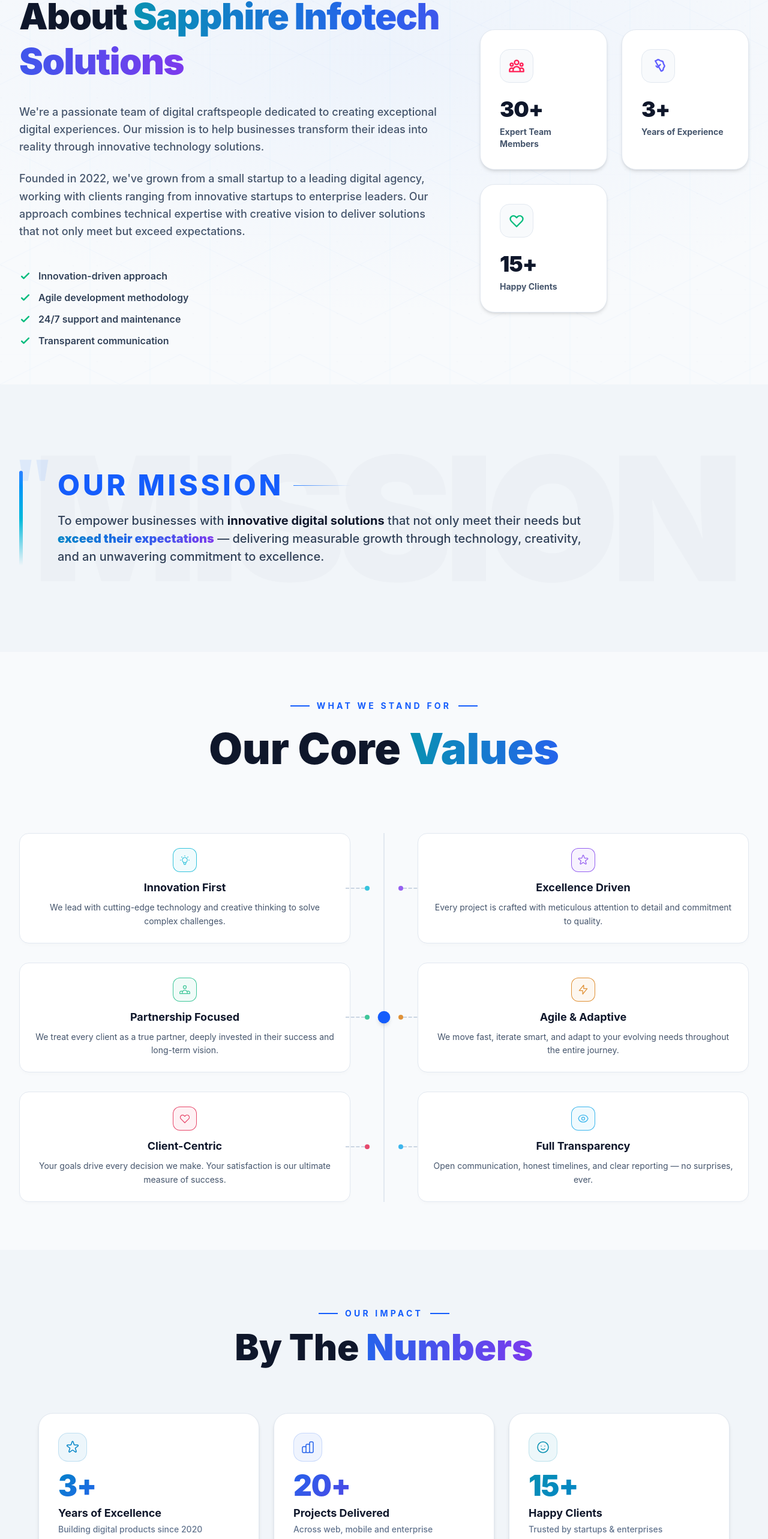
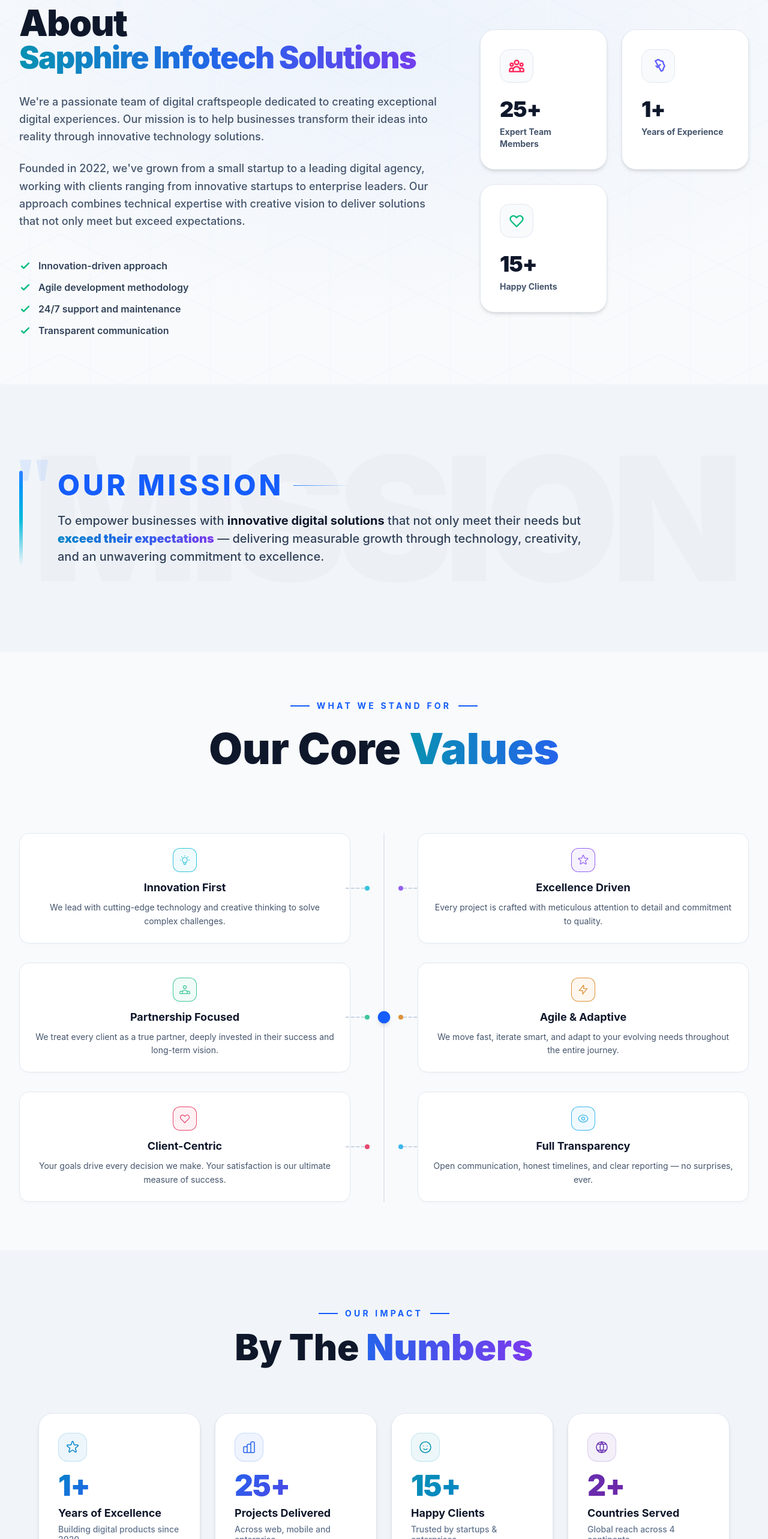
Before and after one commit to ranerucha26/frontend-project, a React (Vite) app: page /about in a window 1280 px wide. Shown: the part 159-2725 px from the top of the page at 60% size. Built offline with nearby package versions, Linux system fonts and the light colour scheme; no server answers.

Commit message:
UI edit code

```diff
--- a/src/components/About.jsx
+++ b/src/components/About.jsx
@@ -120,12 +120,20 @@ export default function About() {
             animate="visible"
             className="mb-12"
           >
-            <h1 className="text-5xl md:text-6xl font-extrabold tracking-tight">
-              <span className="text-white">About </span>
-              <span className="bg-gradient-to-r from-pink-500 via-rose-500 to-coral-500 bg-clip-text text-transparent">
-                Sapphire Infotech Solutions
-              </span>
-            </h1>
+          <h1 className="text-4xl md:text-5xl lg:text-6xl font-black leading-tight tracking-tight mb-8">
+          <span className="block text-slate-900">About</span>
+          <span
+             className="block"
+             style={{
+               backgroundImage: 'linear-gradient(to right, #0891B2, #2563EB, #7C3AED)',
+               WebkitBackgroundClip: 'text',
+               WebkitTextFillColor: 'transparent',
+               backgroundClip: 'text',
+                }}
+  >
+    Sapphire Infotech Solutions
+  </span>
+</h1>
           </motion.div>
 
           {/* Description */}
@@ -154,7 +162,7 @@ export default function About() {
             className="grid grid-cols-1 md:grid-cols-3 gap-6 mt-16"
           >
             <div className="p-6 rounded-2xl bg-gradient-to-br from-blue-900/30 to-cyan-900/20 border border-blue-800/30 backdrop-blur-sm">
-              <div className="text-4xl font-bold text-cyan-400 mb-2">3+</div>
+              <div className="text-4xl font-bold text-cyan-400 mb-2">1+</div>
               <div className="text-blue-200">Years Experience</div>
             </div>
 
--- a/src/components/CTA.jsx
+++ b/src/components/CTA.jsx
@@ -74,8 +74,8 @@ export default function CTA() {
   ]
 
   const stats = [
-    { number: '30+', label: 'Expert Team' },
-    { number: '3+', label: 'Years Experience' }
+    { number: '25+', label: 'Expert Team' },
+    { number: '1+', label: 'Years Experience' }
   ]
 
   return (
--- a/src/components/Hero.jsx
+++ b/src/components/Hero.jsx
@@ -253,6 +253,17 @@ export default function Hero() {
 
           {/* LEFT COLUMN ── Text Content Blocks */}
           <div className="flex flex-col text-left order-1 lg:order-1 max-w-xl pt-4 md:pt-0">
+            <motion.div
+  variants={fadeUp}
+  initial="hidden"
+  animate="visible"
+  custom={0}
+  className="mb-4"
+>
+  <div className="inline-flex items-center justify-center px-5 py-2 rounded-full border-2 border-cyan-200 bg-cyan-50 text-sky-800 font-bold uppercase tracking-wider shadow-sm">
+    Sapphire Infotech Solutions
+  </div>
+</motion.div>
             <motion.h1
               variants={fadeUp}
               initial="hidden"
--- a/src/components/ServicesPreview.jsx
+++ b/src/components/ServicesPreview.jsx
@@ -157,7 +157,7 @@ export default function ServicesPreview() {
     <section
       id="services"
       ref={ref}
-      className="relative py-24 bg-[#f8fafc] overflow-hidden scroll-mt-24"
+      className="relative pt-24 pb-8 bg-[#f8fafc] overflow-hidden scroll-mt-24"
     >
 
 
--- a/src/components/TeamSpotlight.jsx
+++ b/src/components/TeamSpotlight.jsx
@@ -8,7 +8,7 @@ export default function TeamSpotlight() {
   const isInView = useInView(ref, { once: true, amount: 0.1 })
 
   return (
-    <section ref={ref} className="relative pt-[60px] md:pt-[80px] pb-[100px] bg-[#f8fafc] overflow-hidden">
+    <section ref={ref} className="relative pt-[60px] md:pt-[80px] pb-[56px] bg-[#f8fafc] overflow-hidden">
       {/* Background Pattern */}
       <svg className="absolute inset-0 w-full h-full z-0 pointer-events-none" style={{ opacity: 0.06 }}>
         <defs>
--- a/src/components/TechStack.jsx
+++ b/src/components/TechStack.jsx
@@ -98,7 +98,7 @@ export default function TechStack() {
     <section
       ref={ref}
       className="relative py-24 bg-[#f8fafc] overflow-hidden"
-      style={{ paddingTop: '80px', paddingBottom: '80px' }}
+      style={{ paddingTop: '40px', paddingBottom: '80px' }}
     >
       {/* Subtle Animated Background Spheres */}
       <div className="absolute inset-0 pointer-events-none overflow-hidden">
--- a/src/pages/About.jsx
+++ b/src/pages/About.jsx
@@ -123,7 +123,7 @@ export default function About() {
   const statCards = [
     {
       id: 1,
-      number: '3+',
+      number: '1+',
       label: 'Years of Excellence',
       sublabel: 'Building digital products since 2020',
       icon: 'M11.049 2.927c.3-.921 1.603-.921 1.902 0l1.519 4.674a1 1 0 00.95.69h4.915c.969 0 1.371 1.24.588 1.81l-3.976 2.888a1 1 0 00-.363 1.118l1.518 4.674c.3.922-.755 1.688-1.538 1.118l-3.976-2.888a1 1 0 00-1.176 0l-3.976 2.888c-.783.57-1.838-.197-1.538-1.118l1.518-4.674a1 1 0 00-.363-1.118l-3.976-2.888c-.784-.57-.38-1.81.588-1.81h4.914a1 1 0 00.951-.69l1.519-4.674z',
@@ -136,7 +136,7 @@ export default function About() {
     },
     {
       id: 2,
-      number: '20+',
+      number: '25+',
       label: 'Projects Delivered',
       sublabel: 'Across web, mobile and enterprise',
       icon: 'M9 19v-6a2 2 0 00-2-2H5a2 2 0 00-2 2v6a2 2 0 002 2h2a2 2 0 002-2zm0 0V9a2 2 0 012-2h2a2 2 0 012 2v10m-6 0a2 2 0 002 2h2a2 2 0 002-2m0 0V5a2 2 0 012-2h2a2 2 0 012 2v14a2 2 0 01-2 2h-2a2 2 0 01-2-2z',
@@ -158,6 +158,19 @@ export default function About() {
       glow: 'rgba(8,145,178,0.08)',
       border: '#e2e8f0',
       hoverBorder: 'rgba(8,145,178,0.4)',
+      bar: 78,
+    },
+    {
+      id: 4,
+      number: '2+',
+      label: 'Countries Served',
+      sublabel: 'Global reach across 4 continents',
+      icon: 'M12 3a15.3 15.3 0 010 18m0-18a15.3 15.3 0 000 18M5.64 7h12.72M5.64 17h12.72M12 3a9 9 0 110 18 9 9 0 010-18z',
+      from: '#6830b0',
+      to: '#6c24a7',
+      glow: 'rgba(8,145,178,0.08)',
+      border: '#e2e8f0',
+      hoverBorder: 'rgba(131, 26, 196, 0.66)',
       bar: 78,
     },
 
@@ -251,9 +264,9 @@ export default function About() {
                 transition={{ duration: 0.8 }}
                 className="space-y-6"
               >
-                <h1 className="text-4xl md:text-5xl lg:text-6xl font-black leading-tight tracking-tight mb-8">
-                  <span className="text-slate-900">About </span>
-                  <span style={{
+                <h1 className="text-4xl md:text-5xl lg:text-6xl font-black leading-[1.05] tracking-tight mb-8">
+                  <span className="block text-slate-900">About</span>
+                  <span className="block whitespace-nowrap text-[0.8em] md:text-[0.84em]" style={{
                     backgroundImage: 'linear-gradient(to right, #0891B2, #2563EB, #7C3AED)',
                     WebkitBackgroundClip: 'text',
                     WebkitTextFillColor: 'transparent',
@@ -308,7 +321,7 @@ export default function About() {
                     </svg>
                   </div>
 
-                  <div className="relative z-10 text-4xl font-black text-slate-900 mb-2 tracking-tight">30+</div>
+                  <div className="relative z-10 text-4xl font-black text-slate-900 mb-2 tracking-tight">25+</div>
                   <div className="relative z-10 text-sm text-slate-600 font-bold">Expert Team Members</div>
                 </motion.div>
 
@@ -328,7 +341,7 @@ export default function About() {
                     </svg>
                   </div>
 
-                  <div className="relative z-10 text-4xl font-black text-slate-900 mb-2 tracking-tight">3+</div>
+                  <div className="relative z-10 text-4xl font-black text-slate-900 mb-2 tracking-tight">1+</div>
                   <div className="relative z-10 text-sm text-slate-600 font-bold">Years of Experience</div>
                 </motion.div>
 
@@ -549,7 +562,7 @@ export default function About() {
           </motion.div>
 
           {/* Stats grid */}
-          <div className="grid grid-cols-1 sm:grid-cols-2 lg:grid-cols-3 gap-6 max-w-6xl mx-auto">
+          <div className="grid grid-cols-1 sm:grid-cols-2 lg:grid-cols-4 gap-6 max-w-6xl mx-auto">
             {statCards.map((card, index) => (
               <motion.div
                 key={card.id}
@@ -625,7 +638,7 @@ export default function About() {
                 Founded in <span className="text-slate-900 font-bold">2022</span> by a group of passionate developers and designers, Sapphire Infotech Solutions began with a simple vision: to craft high-performance digital experiences that truly matter to the people who use them.
               </p>
               <p>
-                In just <span className="text-blue-600 font-bold">3+ years</span>, we've grown into a dynamic studio of <span className="text-slate-900 font-bold">30+ expert professionals</span> — developers, designers, and strategists — all united by an unwavering commitment to excellence and innovation.
+                In just <span className="text-blue-600 font-bold">1+ years</span>, we've grown into a dynamic studio of <span className="text-slate-900 font-bold">25+ expert professionals</span> — developers, designers, and strategists — all united by an unwavering commitment to excellence and innovation.
               </p>
               <p>
                 Today, we've delivered <span className="text-slate-900 font-bold">20+ successful projects</span> for <span className="text-slate-900 font-bold">15+ happy clients</span>  helping businesses of all sizes transform their digital infrastructure.
--- a/src/pages/Services.jsx
+++ b/src/pages/Services.jsx
@@ -639,7 +639,7 @@ export default function Services() {
               initial={{ opacity: 0, x: -40 }}
               animate={{ opacity: 1, x: 0 }}
               transition={{ duration: 0.85, ease: 'easeOut' }}
-              className="text-center flex flex-col items-center"
+              className="text-center lg:text-left flex flex-col items-center lg:items-start"
               style={{ flex: '3 1 340px', minWidth: 0 }}
             >
               <h1 style={{
@@ -660,7 +660,9 @@ export default function Services() {
                 </span>
               </h1>
 
-              <div style={{
+              <div
+                className="mx-auto lg:mx-0"
+                style={{
                 position: 'relative',
                 borderTop: '5px solid #2563EB',
                 paddingLeft: '0',
@@ -669,8 +671,6 @@ export default function Services() {
                 maxWidth: '650px',
                 marginTop: '24px',
                 marginBottom: '32px',
-                marginLeft: 'auto',
-                marginRight: 'auto'
               }}>
                 <div style={{
                   color: '#2563EB', fontSize: '14px', fontWeight: 'bold',
```
Also changed, not shown: src/components/AboutPreview.jsx (+7 -7 lines).
